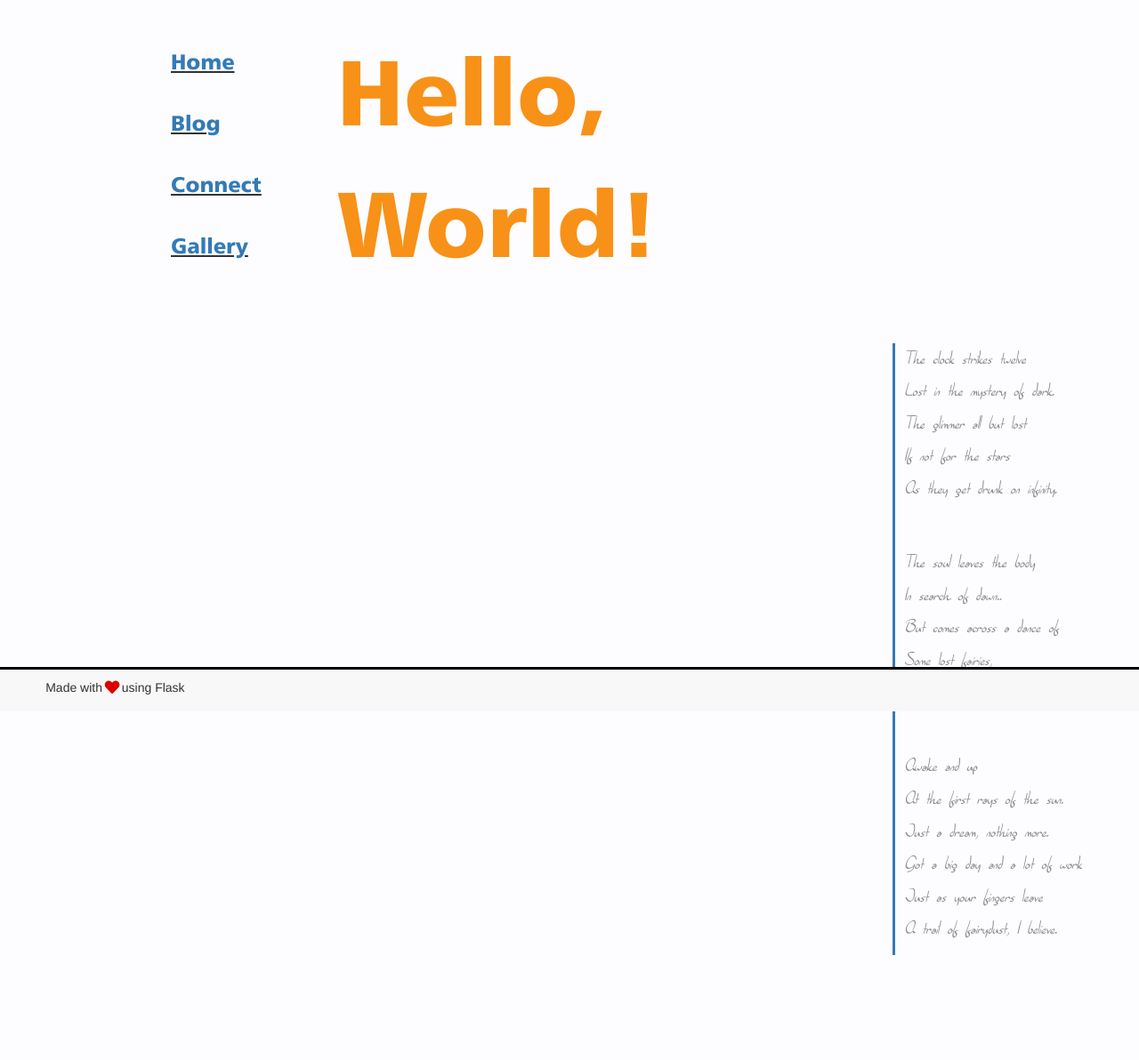
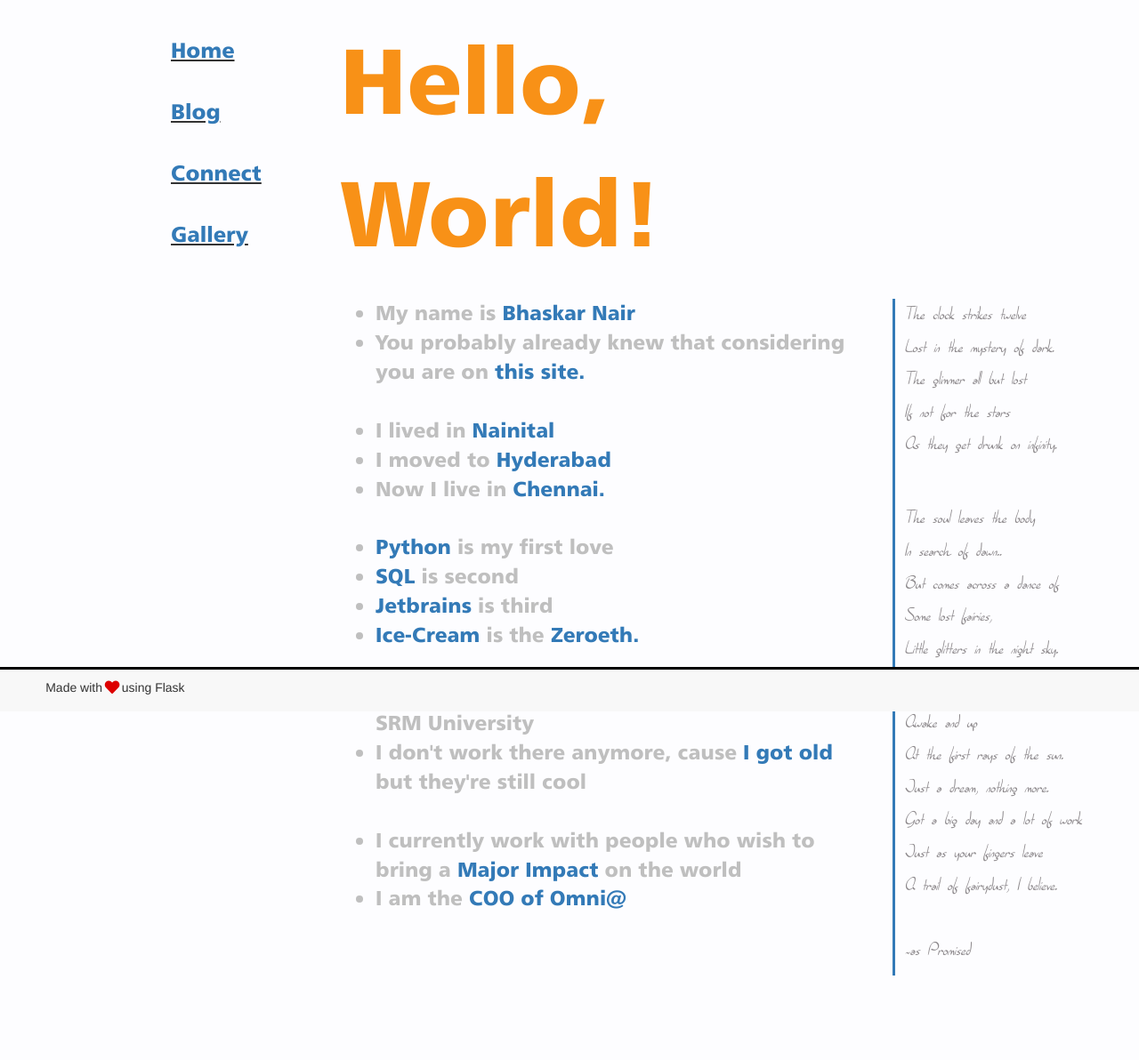
Before and after one commit to bhaskar-nair2/bhaskar-nair2.github.io, a Flask app: page / in a window 1280 px wide. Shown: the whole page at 89% size. After the commit the page ends 1097 px from the top, so only its background shows below. Run offline with Flask 2, Linux system fonts and the light colour scheme; some libraries are stand-ins or nearby versions.

Commit message:
Added discription to Index and changes to style

```diff
--- a/static/css/style.css
+++ b/static/css/style.css
@@ -2,8 +2,8 @@
 
 .grid{
 display: grid;
-    grid-gap: 1vw;
-    grid-template-rows: [row1-st]2vh [row2-st]2fr [row3-st]minmax(200px,4fr) [row4-st]6vw [ende]2vh ;
+    grid-gap: 0;
+    grid-template-rows: [row1-st]2vh [row2-st]25vw [row3-st]minmax(200px,4fr) [row4-st]6vw [ende]2vh ;
     grid-template-columns: [col1-st]1fr [col2-st]1fr [col3-st]1fr [col4-st]1fr [col5-st]4vw [en]2vw;
 }
 
@@ -20,12 +20,12 @@ url("../fonts/hum777k-webfont.eot") format("eot");
 }
 
 .name{
-    grid-column: col2-st/ span 2;
+    grid-column: col2-st/ span 3;
     grid-row: row2-st;
     display: grid;
-    grid-template-rows: repeat(auto-fill, 1vw);
-}
-.heads{
+    height: min-content;
+    align-items: start;
+    justify-items: start;
     font-family: "Humnst777 Blk BT", serif;
     font-size: 13vh;
     color: #f89117;
@@ -43,6 +43,23 @@ url("../fonts/hum777k-webfont.eot") format("eot");
     font-size: 4vh;
     color: #bfbfbf;
     align-self: start;
+}
+
+.dets{
+    grid-column: col2-st/span 3;
+    grid-row: row3-st/span 1;
+    display: grid;
+    grid-template-rows:repeat(13,20px);
+    margin-bottom: 20px;
+}
+
+.detPoints{
+    font-family: "Humnst777 Blk BT";
+    font-size: 1.8vw;
+    color: #bfbfbf;
+}
+.detPoints.imp{
+    color: #337ab7;
 }
 
 .poem{
--- a/templates/index.html
+++ b/templates/index.html
@@ -1,7 +1,28 @@
 {% extends 'layout.html' %}
 {% block content %}
-    <div class="name">
-        <div class="heads">Hello, World!</div>
+
+    <div class="name">Hello, World!</div>
+
+    <div class="dets">
+        <ul class="detPoints">
+            <li>My name is <a class="imp">Bhaskar Nair</a></li>
+            <li>You probably already knew that considering you are on <a class="imp">this site.</a></li>
+            &nbsp;
+            <li>I lived in <a class="imp">Nainital</a></li>
+            <li>I moved to <a class="imp">Hyderabad</a></li>
+            <li>Now I live in <a class="imp">Chennai.</a></li>
+            &nbsp;
+            <li><a class="imp">Python</a> is my first love</li>
+            <li><a class="imp">SQL</a> is second</li>
+            <li><a class="imp">Jetbrains</a> is third</li>
+            <li><a class="imp">Ice-Cream</a> is the <a class="imp">Zeroeth.</a></li>
+            &nbsp;
+            <li>I used to work for <a class="imp">Software Association</a>, SRM University</li>
+            <li>I don't work there anymore, cause <a class="imp">I got old</a> but they're still cool</li>
+            &nbsp;
+            <li>I currently work with people who wish to bring a <a class="imp">Major Impact</a> on the world</li>
+            <li>I am the <a class="imp">COO of Omni@</a></li>
+        </ul>
     </div>
 
         <div class="poem">
@@ -26,6 +47,8 @@
             Got a big day and a lot of work<br>
             Just as your fingers leave<br>
             A trail of fairydust, I believe.<br>
+                <br>
+                ~as Promised
             </p>
         </div>
 
```
Also changed, not shown: requirements.txt (+27 -3 lines).
